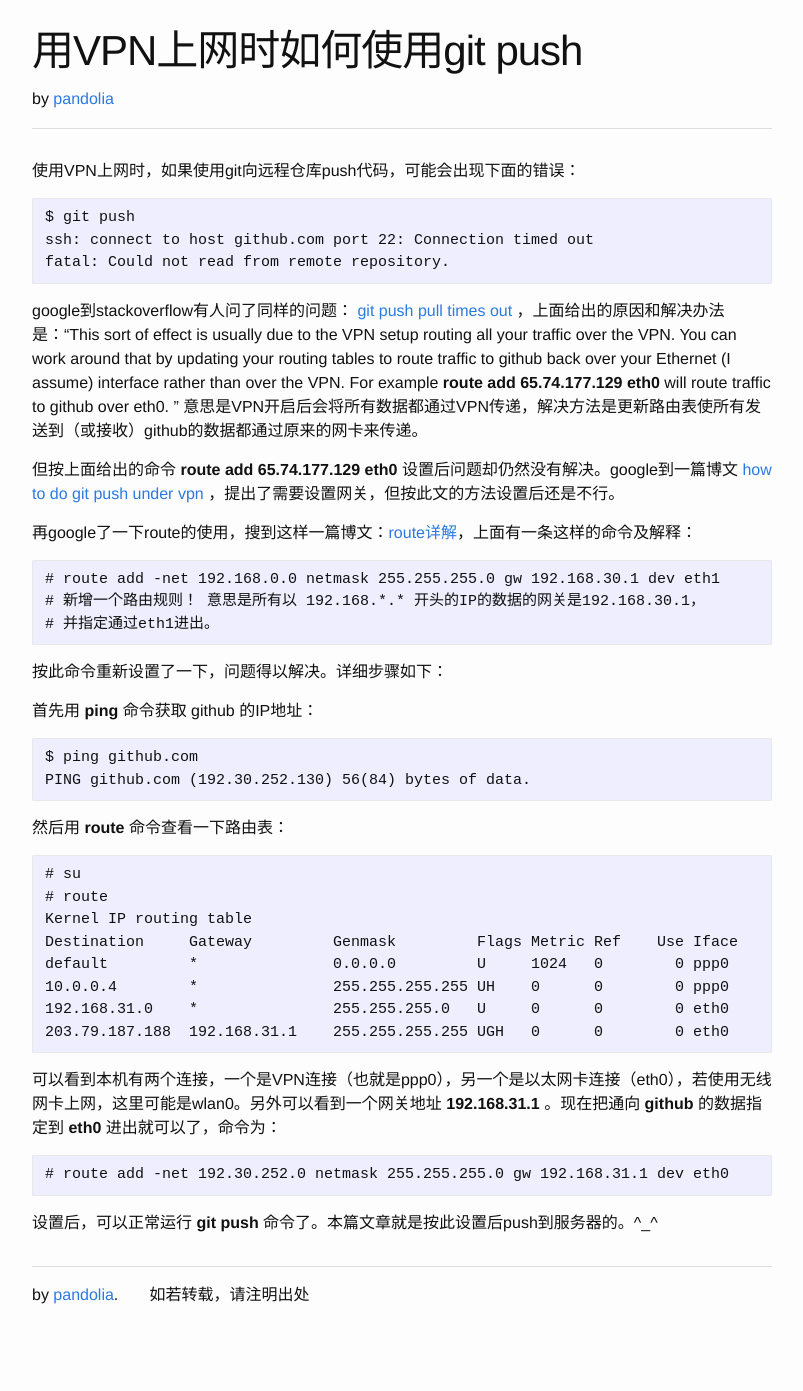
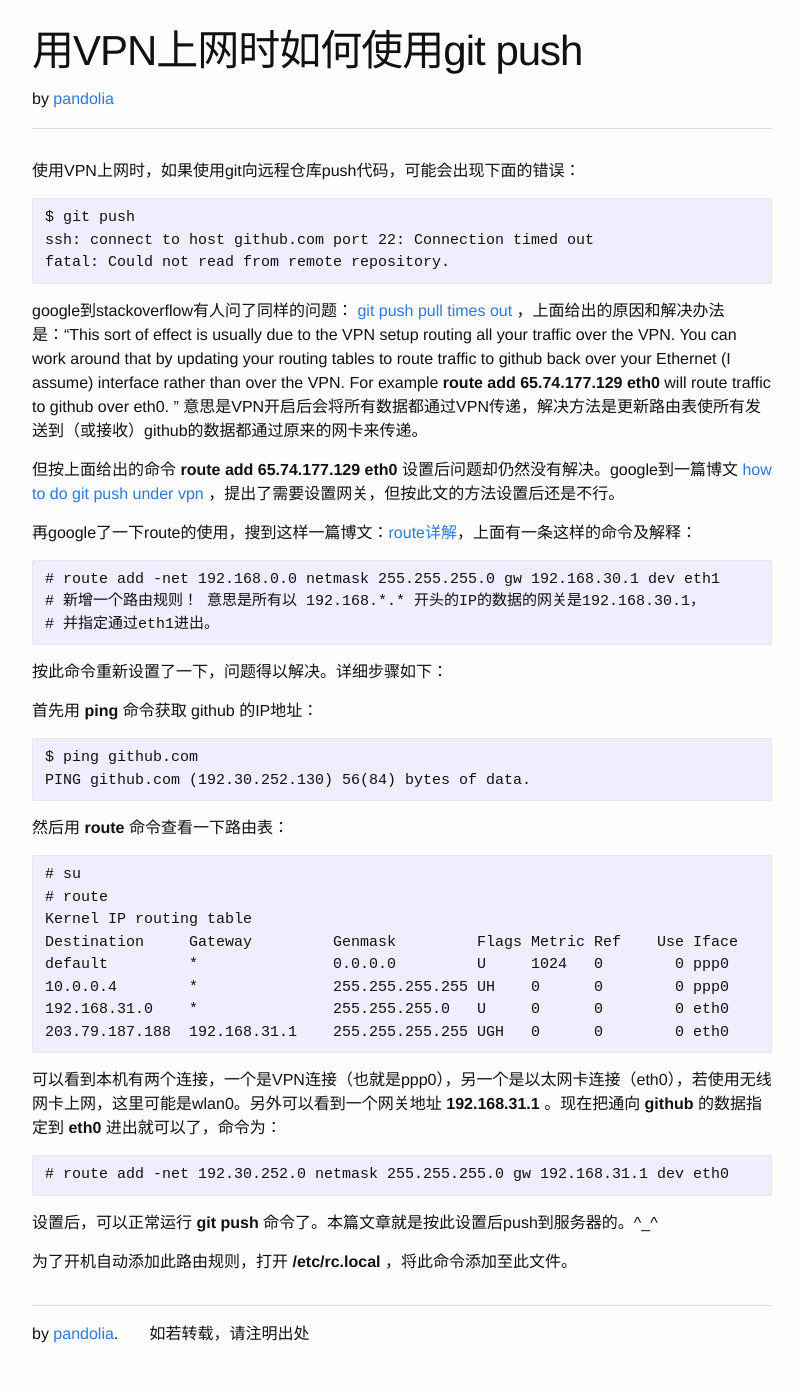
Before and after one commit to pandolia/pandolia.github.io, a Jekyll site: the page built from _posts/2016-02-03-vpn-howto.md, in a window 1280 px wide. Shown: the whole page, without its empty margins (238-1041 px from the left). Built offline with Jekyll 4.4.1, drawn with Linux system fonts in a browser that asks for light colours; before the commit the page ends 1352 px from its top, so only the background shows below that.

Commit message:
modify howto

```diff
--- a/_posts/2016-02-03-vpn-howto.md
+++ b/_posts/2016-02-03-vpn-howto.md
@@ -43,3 +43,5 @@ google到stackoverflow有人问了同样的问题： [git push pull times out](h
     # route add -net 192.30.252.0 netmask 255.255.255.0 gw 192.168.31.1 dev eth0
 
 设置后，可以正常运行 **git push** 命令了。本篇文章就是按此设置后push到服务器的。^_^
+
+为了开机自动添加此路由规则，打开 **/etc/rc.local** ，将此命令添加至此文件。
```
